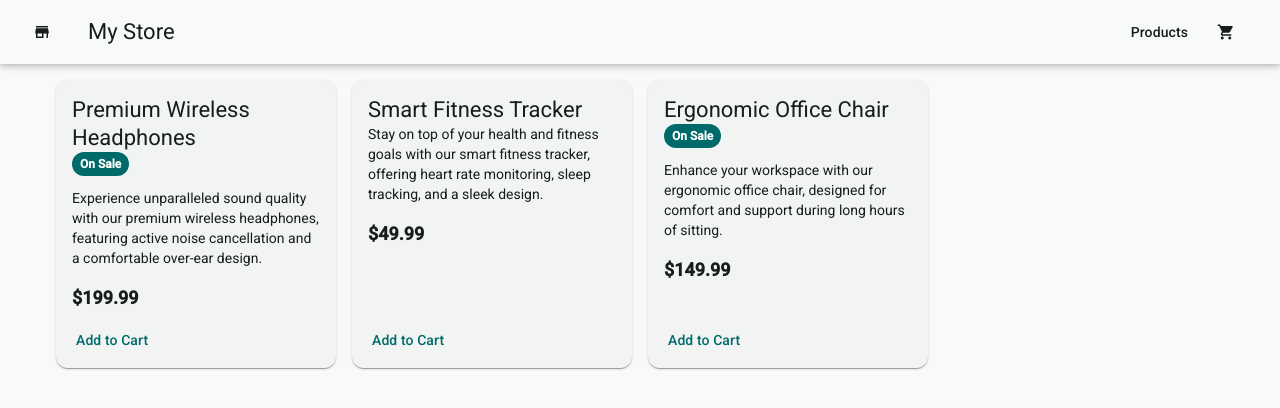
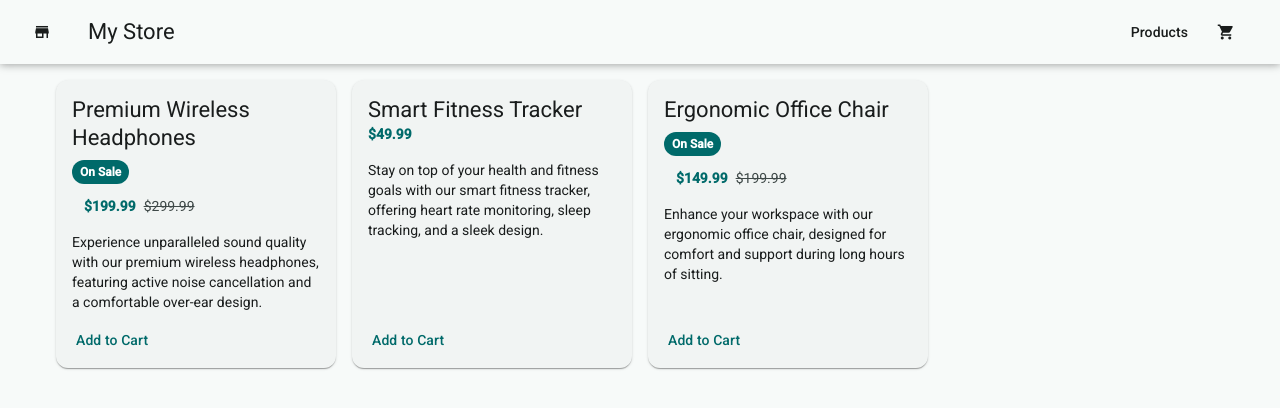
Before and after one commit to edduDrux/Estudos-Angular, an Angular app: page / in a window 1280 px wide. Shown: the top 408 px of the page. Built offline with nearby package versions, Linux system fonts and the light colour scheme.

Commit message:
feat: adicionar suporte a signals no documento e atualizar o template do ProductCard para exibir preços corretamente

```diff
--- a/src/app/products/product-card/product-card.html
+++ b/src/app/products/product-card/product-card.html
@@ -6,13 +6,20 @@
   <mat-card-content class="flex-1">
     @if (product().originalPrice) {
       <span
-        class="inline-block mb-3 py-1 px-2 rounded-full text-xs font-semibold text-(--mat-sys-on-primary) bg-(--mat-sys-primary)"
+        class="inline-block mb-3 mt-2 py-1 px-2 rounded-full text-xs font-semibold text-(--mat-sys-on-primary) bg-(--mat-sys-primary)"
         >On Sale</span
       >
+      <p class="flex items-baseline gap-2 ml-3">
+        <span class="font-semibold text-(--mat-sys-primary)">${{ product().price }}</span>
+        <span class="text-(--mat-sys-on-surface-variant) line-through"
+          >${{ product().originalPrice }}</span
+        >
+      </p>
+    } @else {
+      <p class="font-semibold text-(--mat-sys-primary)">${{ product().price }}</p>
     }
 
-    <p>{{ product().description }}</p>
-    <p class="mt-4 text-lg font-semibold">${{ product().price }}</p>
+    <p class="pt-4">{{ product().description }}</p>
   </mat-card-content>
 
   <mat-card-actions>
```
Also changed, not shown: 1 other file (tests, documents, lock files or other folders).
